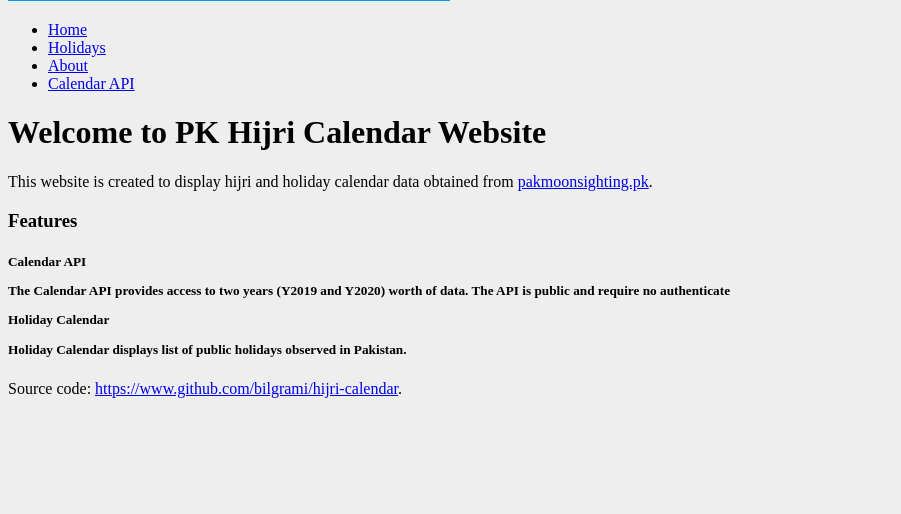
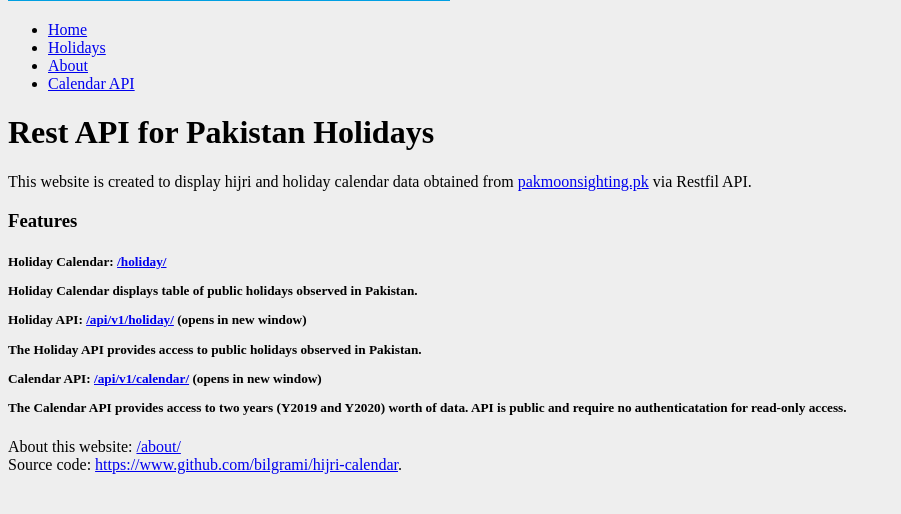
Before and after one commit to bilgrami/hijri-calendar, a Django app: page / in a window 1280 px wide. Shown: the part 294-808 px from the top of the page, without its empty margins (0-901 px from the left). Run offline with Django 3.2, Linux system fonts and the light colour scheme; parts of the project's set-up code (start-up, migrations or seed data) failed here and were passed over; some libraries are stand-ins or nearby versions.

Commit message:
added holiday api

```diff
--- a/project/hijri_calendar_project/hijri_calendar_app/serializers.py
+++ b/project/hijri_calendar_project/hijri_calendar_app/serializers.py
@@ -41,7 +41,7 @@ class HolidaySerializer(serializers.HyperlinkedModelSerializer):
         model = Holiday
         fields = ('url', 'holiday_name', 'description', 'day', 'month',
                   'hijri_day', 'hijri_month', 'cultural_origin',
-                  'alias', 'country_origin')
+                  'alias', 'country_origin', 'holiday_dates')
 
 
 class HijriCalendarSerializer(serializers.HyperlinkedModelSerializer):
--- a/project/hijri_calendar_project/hijri_calendar_app/templates/index.html
+++ b/project/hijri_calendar_project/hijri_calendar_app/templates/index.html
@@ -14,11 +14,11 @@
 {% block content %}
 <div class="divider"></div>
 
-<h1>Welcome to PK Hijri Calendar Website</h1>
+<h1>Rest API for Pakistan Holidays</h1>
 
 <p class="flow-text">
   This website is created to display hijri and holiday calendar data obtained
-  from <a target="_blank" href="http://pakmoonsighting.pk/">pakmoonsighting.pk</a>.
+  from <a target="_blank" href="http://pakmoonsighting.pk/">pakmoonsighting.pk</a> via Restfil API.
 
 </p>
 
@@ -28,26 +28,46 @@
   Features
 </h3>
 <h5>
-  <p>Calendar API</p>
 
+  <p>
+    Holiday Calendar: <a href="{% url 'holiday' %}">/holiday/</a>
+  </p>
   <p class="flow-text">
-    The Calendar API provides access to two years (Y2019 and Y2020) worth of data. The API is public and require no
-    authenticate
+    Holiday Calendar displays table of public holidays observed in Pakistan.
   </p>
-  <p>Holiday Calendar</p>
+
+  <p>
+    Holiday API: <a target="_blank" href="/api/v1/holiday/">/api/v1/holiday/</a> (opens in new window)
+  </p>
   <p class="flow-text">
-    Holiday Calendar displays list of public holidays observed in Pakistan.
+    The Holiday API provides access to public holidays observed in Pakistan.
+  </p>
+
+
+  <p>
+    Calendar API: <a target="_blank" href="/api/v1/calendar/">/api/v1/calendar/</a> (opens in new window)
+  </p>
+  <p class="flow-text">
+    The Calendar API provides access to two years (Y2019 and Y2020) worth of data. API is public and require no
+    authenticatation for read-only access.
   </p>
 
 </h5>
 <div class="divider"></div>
 
-<p class="flow-text">
+
+<h8>
+  About this website:
+  <a target="_blank" href="{% url 'about' %}">/about/</a>
+</h8>
+<div class="divider"></div>
+
+<h8>
   Source code:
   <a target="_blank"
     href="https://www.github.com/bilgrami/hijri-calendar">https://www.github.com/bilgrami/hijri-calendar</a>.
-
-</p>
+</h8>
+<div class="divider"></div>
 
 </div>
 
--- a/project/hijri_calendar_project/hijri_calendar_app/urls.py
+++ b/project/hijri_calendar_project/hijri_calendar_app/urls.py
@@ -8,7 +8,9 @@ from . import views
 router = routers.DefaultRouter()
 # router.register(r'datafiles', views.DataFileViewSet)
 router.register('', views.HijriCalendarViewSet)
-router.register(r'holiday', views.HolidayViewSet)
+
+holiday_router = routers.DefaultRouter()
+holiday_router.register('', views.HolidayViewSet)
 
 urlpatterns = [
     url(r'^$', views.HomePageView.as_view(), name='home'),
@@ -18,6 +20,6 @@ urlpatterns = [
         views.CalendarDetailPageView.as_view(),
         name='calendar_detail_url'),
     url(r'^api/v1/calendar/', include(router.urls)),
-
+    url(r'^api/v1/holiday/', include(holiday_router.urls)),
     # path('api/v1/', include(router.urls)),
 ]
```
Also changed, not shown: README.md.
